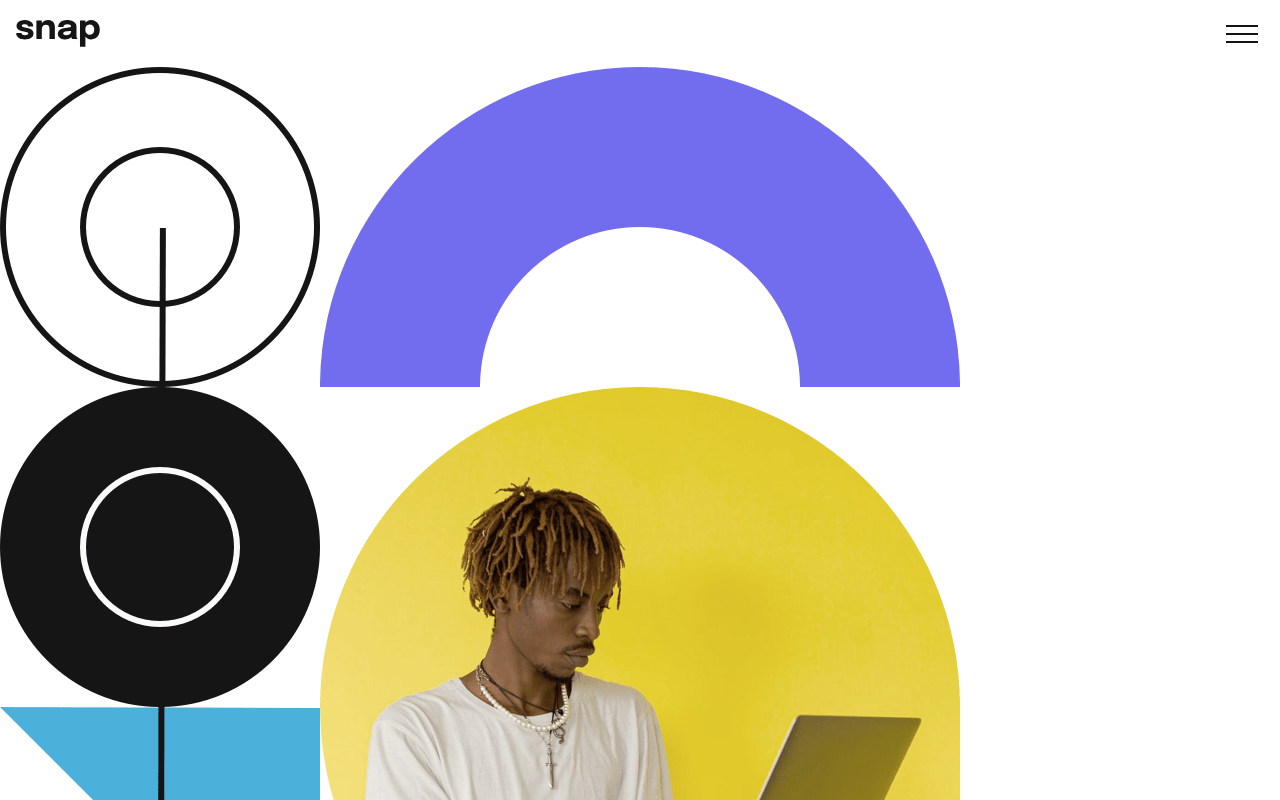
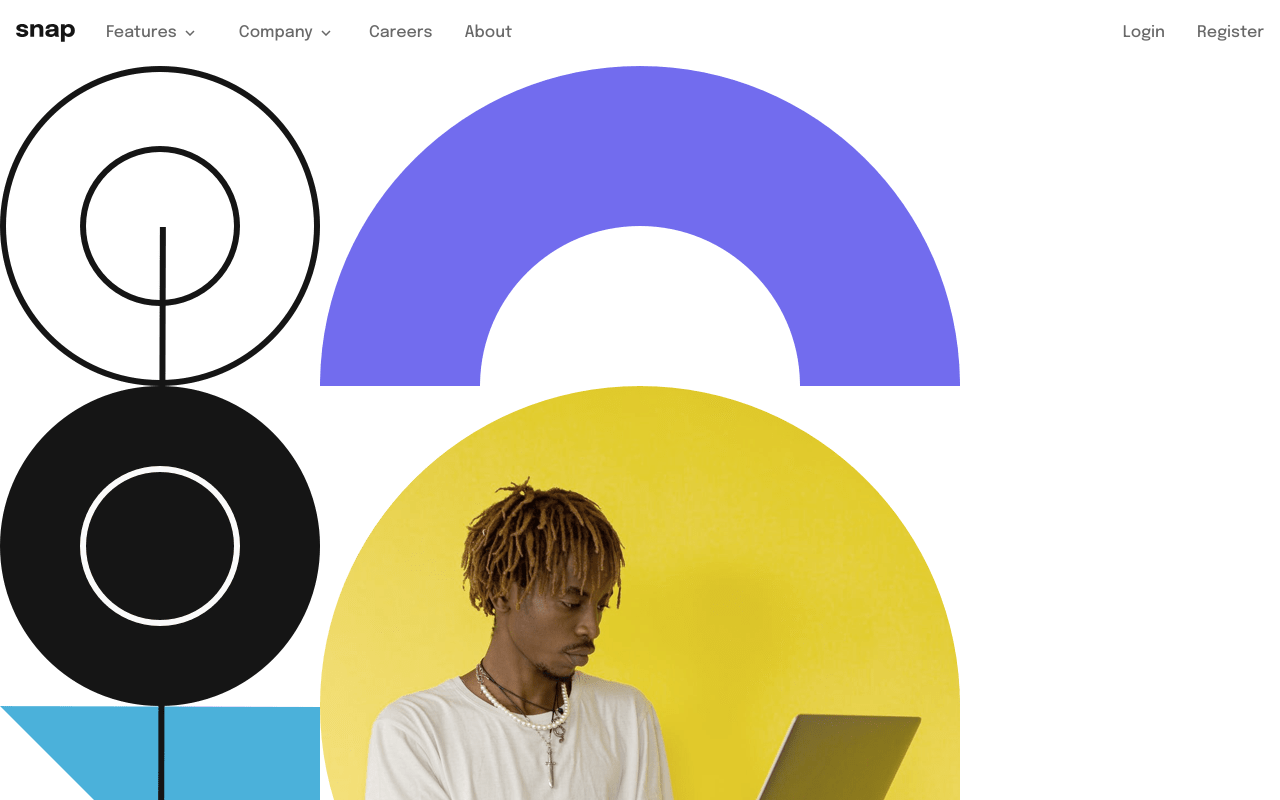
Before and after one commit to ralphvirtucio/intro-section-with-dropdown-nav, a plain HTML site: page index.html in a window 1280 px wide. Shown: the top 800 px of the page. Drawn offline with Linux system fonts and the light colour scheme.

Commit message:
wip: desktop static design

```diff
--- a/index.html
+++ b/index.html
@@ -37,7 +37,7 @@
         <nav class="nav__desktop">
           <ul>
             <li>
-              <button>
+              <button class="btn btn__dropdown">
                 Features
                 <img
                   src="./images/icon-arrow-down.svg"
@@ -45,7 +45,7 @@
               </button>
             </li>
             <li>
-              <button>
+              <button class="btn btn__dropdown">
                 Company
                 <img
                   src="./images/icon-arrow-down.svg"
@@ -110,7 +110,7 @@
         <picture>
           <source
             srcset="./images/image-hero-desktop.png"
-            media="(min-width: 768px)" />
+            media="(min-width: 1024px)" />
           <img
             src="./images/image-hero-mobile.png"
             alt="Hero" />
--- /dev/null
+++ b/main.js
@@ -0,0 +1 @@
+console.log('hello world')
--- a/scss/components/_button.scss
+++ b/scss/components/_button.scss
@@ -21,3 +21,17 @@
   &:hover {
   }
 }
+
+
+.btn.btn__nav {
+  @media only screen and (min-width: 48rem) {
+    display: none;
+  }
+}
+
+.btn.btn__dropdown {
+  display: flex;
+  align-items: center;
+  gap: .5rem;
+  color: $medium-gray;
+}
--- a/scss/components/_nav.scss
+++ b/scss/components/_nav.scss
@@ -1,8 +1,49 @@
-
+@use '../abstract' as *;
 
 
 .nav {
   &__desktop {
     display: none;
+
+    @media only screen and (min-width: 48rem) {
+      display: block;
+      margin-inline-end: auto;
+
+      ul {
+        display: flex;
+        align-items: center;
+        list-style: none;
+        padding: 0;
+        margin: 0;
+        gap: 2rem;
+
+        a {
+          text-decoration: none;
+
+          &:link, &:visited, &:active {
+            color: $medium-gray;
+          }
+        }
+      }
+    }
   }
 }
+
+
+
+.auth__desktop {
+  display: none;
+
+  a {
+    text-decoration: none;
+
+    &:link, &:visited, &:active {
+      color: $medium-gray;
+    }
+  }
+
+  @media only screen and (min-width: 48rem) {
+    display: flex;
+    gap: 2rem;
+  }
+}
--- a/scss/layout/_header.scss
+++ b/scss/layout/_header.scss
@@ -7,10 +7,18 @@
     justify-content: space-between;
     align-items: center;
     padding-inline: 1rem;
+
+    @media only screen and (min-width: 48rem) {
+      justify-content: start;
+    }
+  }
+
+  .logo {
+    img {
+      @media only screen and (min-width: 48rem) {
+        width: 70%;
+      }
+    }
+
   }
 }
-
-
-.auth__desktop {
-  display: none;
-}
--- a/scss/layout/_main.scss
+++ b/scss/layout/_main.scss
@@ -17,10 +17,11 @@
 
 
       p {
-        font-size: 1.125rem;
+        font-size: 1rem;
         margin-block: 1rem;
         color: $medium-gray;
         font-weight: 500;
+        padding-inline: 1rem;
       }
     }
 
```
Also changed, not shown: css/style.css, 1 other file.
